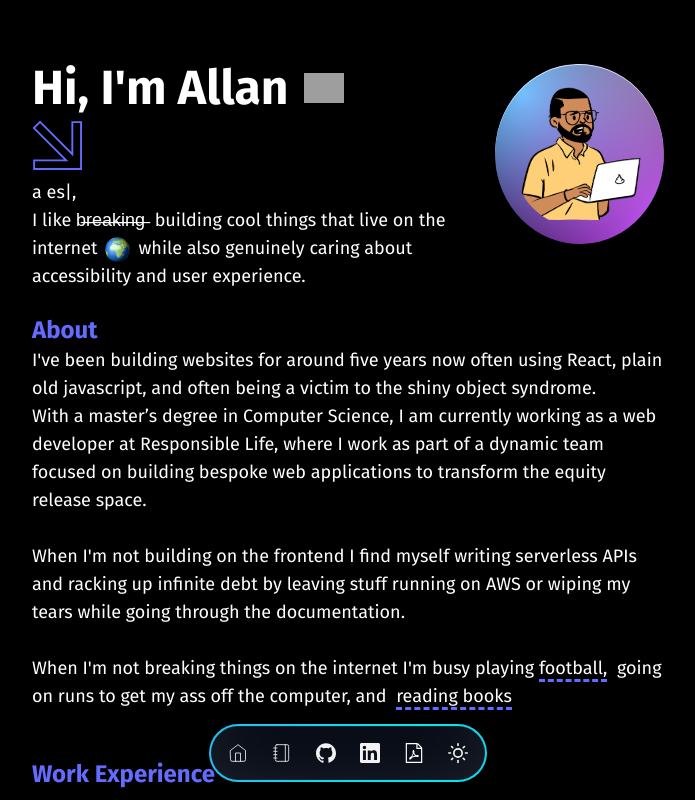
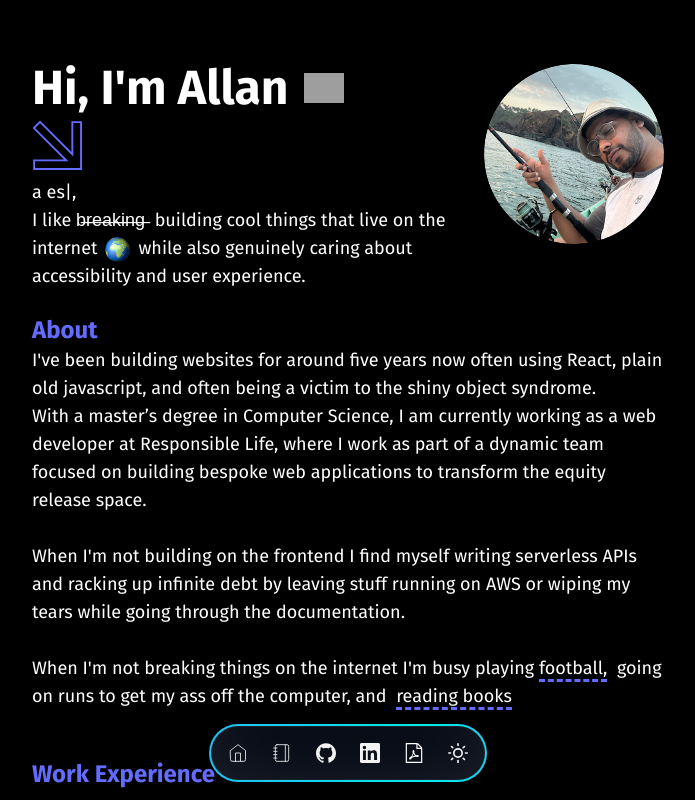
Before and after one commit to allanmosesfernandes/portfolio2025, a Next.js app: page / in a window 1280 px wide. Shown: the top 800 px of the page, without its empty margins (292-987 px from the left). Built offline with nearby package versions, Linux system fonts and the light colour scheme; grey boxes are pictures that could not be loaded.

Commit message:
Change profile image

```diff
--- a/src/app/globals.css
+++ b/src/app/globals.css
@@ -63,12 +63,9 @@ body {
 
 .avatar {
     transform: rotate(358deg);
-    background: radial-gradient(141.42% 141.42% at 100% 0%, #fff6, #fff0), radial-gradient(140.35% 140.35% at 100% 94.74%, #bd34fe, #bd34fe00), radial-gradient(89.94% 89.94% at 18.42% 15.79%, #41d1ff, #41d1ff00);
-    box-shadow: 0 1px #ffffffbf inset;
     border-radius: 50%;
     height: 180px !important;
     width: 180px !important;
-    padding: 1rem;
 }
 
 @media only screen and (max-width: 600px) {
--- a/src/components/Introduction.jsx
+++ b/src/components/Introduction.jsx
@@ -1,6 +1,6 @@
 'use client';
 import wavingHand from '@/app/assets/waving-hand.png';
-import headshot from '@/app/assets/nerd.png';
+import headshot from '@/app/assets/nerd-3.png';
 import headshot2 from '@/app/assets/profile-2.jpg';
 import Image from 'next/image';
 import Link from 'next/link';
```
Also changed, not shown: src/app/assets/nerd-3.png (added).
